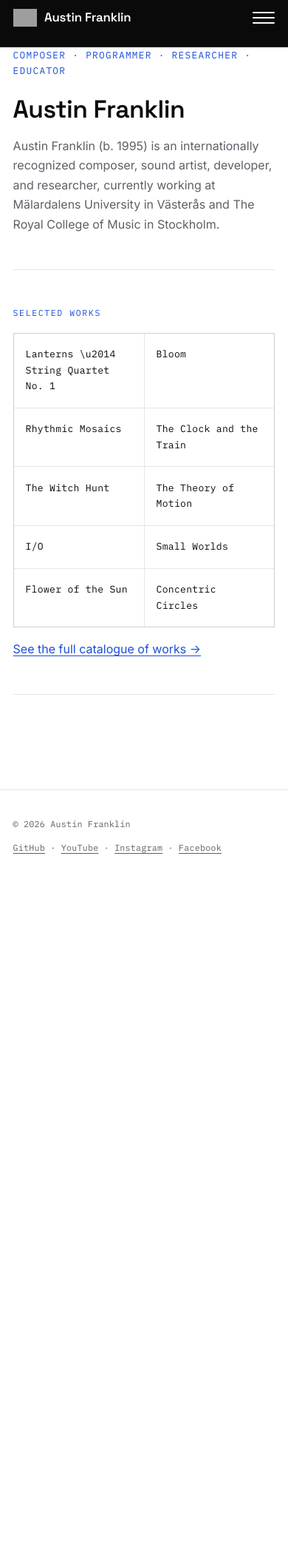
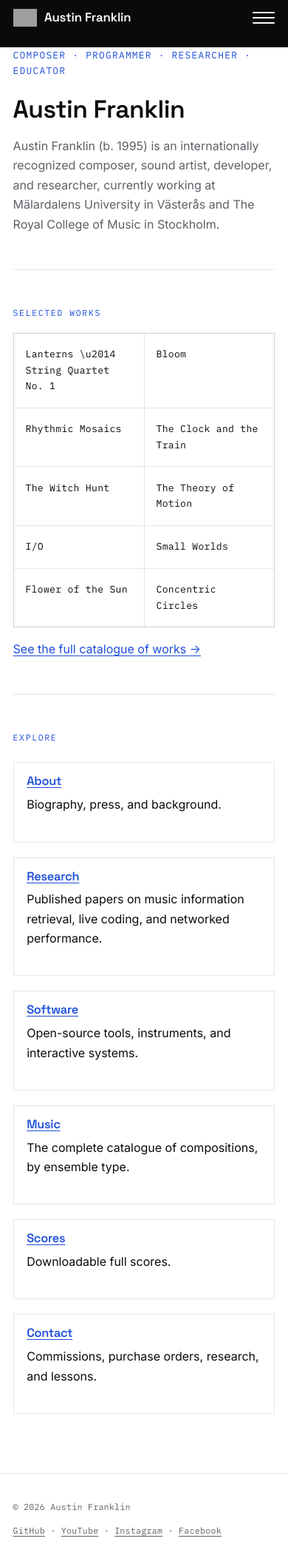
Before and after one commit to austinfranklin/austinfranklinmusic-site, a Jekyll site: the page built from index.html, in a window 390 px wide. Shown: the whole page at 74% size. Built offline with Jekyll 4.4.1, drawn with Linux system fonts in a browser that asks for light colours; before the commit the page ends 1190 px from its top, so only the background shows below that; grey boxes are pictures that could not be loaded.

Commit message:
update notation

```diff
--- a/_includes/nav.html
+++ b/_includes/nav.html
@@ -19,6 +19,7 @@
         <li><a href="{{ '/research/' | relative_url }}" {% if page.url == '/research/' %}class="active"{% endif %}>Research</a></li>
         <li><a href="{{ '/software/' | relative_url }}" {% if page.url == '/software/' %}class="active"{% endif %}>Software</a></li>
         <li><a href="{{ '/music/' | relative_url }}" {% if page.url == '/music/' %}class="active"{% endif %}>Music</a></li>
+        <li><a href="{{ '/scores/' | relative_url }}" {% if page.url == '/scores/' %}class="active"{% endif %}>Scores</a></li>
         <li><a href="{{ '/contact/' | relative_url }}" {% if page.url == '/contact/' %}class="active"{% endif %}>Contact</a></li>
       </ul>
     </nav>
--- a/assets/css/style.css
+++ b/assets/css/style.css
@@ -326,6 +326,29 @@
 .press-item { padding: 1.1rem 0; border-bottom: 1px solid var(--line); }
 .press-item cite { font-style: normal; color: var(--ink-soft); }
 
+/* ---------- Scores / downloads ---------- */
+.download-row {
+  display: flex;
+  align-items: baseline;
+  justify-content: space-between;
+  gap: 1rem;
+  padding: 0.85rem 0;
+  border-bottom: 1px solid var(--line);
+  flex-wrap: wrap;
+}
+.download-row .btn {
+  font-family: "IBM Plex Mono", monospace;
+  font-size: 0.73rem;
+  letter-spacing: 0.06em;
+  text-transform: uppercase;
+  border: 1px solid var(--line-strong);
+  padding: 0.35rem 0.8rem;
+  text-decoration: none;
+  color: var(--ink);
+  white-space: nowrap;
+}
+.download-row .btn:hover { border-color: var(--accent); color: var(--accent); background: var(--paper-raised); }
+
 /* ---------- Contact ---------- */
 .contact-block a.email {
   font-family: "Space Grotesk", sans-serif;
@@ -435,7 +458,7 @@
     padding: 0.85rem 0;
     border-bottom: 1px solid rgba(255, 255, 255, 0.1);
   }
-  .site-header { padding: 0.9rem 0; min-height: 15%; }
+  .site-header { padding: 0.9rem 0; min-height: auto; }
 }
 
 @media (max-width: 640px) {
--- a/assets/js/main.js
+++ b/assets/js/main.js
@@ -22,20 +22,26 @@
 
   /* ---------- Generative notation background ----------
      Notation trails the mouse whenever it moves \u2014 no click or drag
-     required, just hover. It's a loose scatter of notes (whole down to
-     32nd), rests, dynamics, and crescendo/diminuendo hairpins, all
-     faint grey and fading out after a few seconds.
+     required, just hover. It's a sparse, faint-grey scatter of notes
+     (whole down to 32nd), rests, dynamics, and crescendo/diminuendo
+     hairpins, following conventional notation rules cleanly (no
+     intentional rule-breaking).
 
-     Runs of 3+ consecutive notes have a 25% chance of getting a slur
-     drawn across them. Individual notes have an independent, low
-     chance of carrying an articulation: accent, marcato (the caret
-     mark, reserved for shorter note values), tremolo slashes, a trill,
-     or a hollow diamond "harmonic" notehead.
+     Notes and rests loosely align to an implied baseline that tracks
+     the mouse's vertical position, giving the scatter a sense of
+     "line spacing" without drawing an actual staff. Dynamics and
+     hairpins always sit below that baseline, the way they would sit
+     below a real staff. Runs of 3+ consecutive notes have a 25%
+     chance of getting a slur. Individual notes each have a low,
+     independent chance of an articulation \u2014 accent, marcato caret
+     (shorter notes only), tremolo, trill, or a hollow diamond
+     "harmonic" notehead \u2014 placed on the side opposite the stem so it
+     never collides with it.
 
      Every glyph is drawn upright (translate + uniform scale only,
-     never rotate), so nothing tilts or reorients with mouse direction.
-     Purely decorative, sits behind all page content, never intercepts
-     clicks, and turns itself off for reduced-motion users. */
+     never rotated), so nothing tilts or reorients with mouse
+     direction. Purely decorative, sits behind all page content, never
+     intercepts clicks, and turns itself off for reduced-motion users. */
 
   var reduceMotion =
     window.matchMedia &&
@@ -65,9 +71,11 @@
     var SHORT_DURATIONS = { eighth: true, "16th": true, "32nd": true };
     var FLAG_COUNT = { whole: 0, half: 0, quarter: 0, eighth: 1, "16th": 2, "32nd": 3 };
 
-    var MAX_AGE = 5000; // ms a glyph stays visible
-    var SPAWN_EVERY = 200; // px of pointer travel between glyphs (spaced out)
-    var GLYPH_SCALE = 1.75; // overall glyph size multiplier (larger)
+    var MAX_AGE = 3400; // ms a glyph stays visible
+    var SPAWN_EVERY = 140; // px of pointer travel between spawn opportunities
+    var SPAWN_CHANCE = 0.55; // of those opportunities, how many actually spawn (less frequent)
+    var GLYPH_SCALE = 1.7; // overall glyph size (a little bigger)
+    var BELOW_OFFSET = 34; // how far below the baseline dynamics/hairpins sit
     var INK = "12,13,14";
 
     function ink(a) {
@@ -105,17 +113,20 @@
 
     function spawnSymbol(x, y) {
       var now = performance.now();
-      var jx = x + (Math.random() - 0.5) * 14;
-      var jy = y + (Math.random() - 0.5) * 22;
       var r = Math.random();
 
       if (r < 0.58) {
+        // notes and rests hug an implied baseline \u2014 gentle jitter only
+        var jx = x + (Math.random() - 0.5) * 16;
+        var jy = y + (Math.random() - 0.5) * 12;
+
         var duration = pickWeighted(DURATIONS, DURATION_WEIGHTS);
         var stemUp = Math.random() > 0.5;
         var canTie =
-          lastNote && now - lastNote.t < 1200 && Math.random() < 0.24;
-        var glitch = Math.random() < 0.09;
-        var tremolo = duration !== "whole" && Math.random() < 0.15;
+          lastNote &&
+          lastNote.duration === duration &&
+          now - lastNote.t < 1200 &&
+          Math.random() < 0.24;
 
         var sym = {
           type: "note",
@@ -124,15 +135,14 @@
           y: jy,
           t: now,
           stemUp: stemUp,
-          glitch: glitch,
           tieFrom: canTie ? { x: lastNote.x, y: lastNote.y } : null,
           harmonic: Math.random() < 0.15,
           accent: Math.random() < 0.2,
           marcato: !!SHORT_DURATIONS[duration] && Math.random() < 0.22,
-          tremolo: tremolo,
-          tremoloCount: tremolo ? 1 + Math.floor(Math.random() * 3) : 0,
+          tremolo: duration !== "whole" && Math.random() < 0.15,
           trill: Math.random() < 0.12,
         };
+        sym.tremoloCount = sym.tremolo ? 1 + Math.floor(Math.random() * 3) : 0;
         symbols.push(sym);
         lastNote = sym;
 
@@ -151,30 +161,37 @@
         }
       } else if (r < 0.78) {
         resetRun();
+        var jrx = x + (Math.random() - 0.5) * 16;
+        var jry = y + (Math.random() - 0.5) * 12;
         var restDuration = pickWeighted(DURATIONS, DURATION_WEIGHTS);
         symbols.push({
           type: "rest",
           duration: restDuration,
-          x: jx,
-          y: jy,
+          x: jrx,
+          y: jry,
           t: now,
         });
       } else if (r < 0.92) {
         resetRun();
+        // dynamics sit below the baseline, the way they do under a real staff
+        var jdx = x + (Math.random() - 0.5) * 16;
+        var jdy = y + BELOW_OFFSET + (Math.random() - 0.5) * 8;
         symbols.push({
           type: "dynamic",
           text: DYNAMICS[Math.floor(Math.random() * DYNAMICS.length)],
-          x: jx,
-          y: jy,
+          x: jdx,
+          y: jdy,
           t: now,
         });
       } else {
         resetRun();
+        var jhx = x + (Math.random() - 0.5) * 16;
+        var jhy = y + BELOW_OFFSET + (Math.random() - 0.5) * 8;
         symbols.push({
           type: "hairpin",
           crescendo: Math.random() > 0.5,
-          x: jx,
-          y: jy,
+          x: jhx,
+          y: jhy,
           t: now,
         });
       }
@@ -186,8 +203,8 @@
         var dy = y - lastPoint.y;
         distSinceSpawn += Math.sqrt(dx * dx + dy * dy);
         if (distSinceSpawn > SPAWN_EVERY) {
-          spawnSymbol(x, y);
           distSinceSpawn = 0;
+          if (Math.random() < SPAWN_CHANCE) spawnSymbol(x, y);
         }
       } else {
         spawnSymbol(x, y);
@@ -239,7 +256,7 @@
       var stemYend = 0;
 
       if (hasStem) {
-        var stemLen = 19 + (sym.glitch ? 7 : 0);
+        var stemLen = 19;
         stemX = sym.stemUp ? size * 0.92 : -size * 0.92;
         stemYend = sym.stemUp ? -stemLen : stemLen;
         ctx.beginPath();
@@ -248,7 +265,6 @@
         ctx.stroke();
 
         var flags = FLAG_COUNT[sym.duration] || 0;
-        if (sym.glitch) flags += 1; // occasional rule-breaking extra flag
         for (var i = 0; i < flags; i++) {
           var fy = stemYend + (sym.stemUp ? i * 7 : -i * 7);
           ctx.beginPath();
@@ -263,22 +279,28 @@
         }
       }
 
-      /* ---- Articulations ---- */
+      /* ---- Articulations: placed opposite the stem so they never collide with it.
+         side = 1 means below the notehead, -1 means above. Whole notes (no stem)
+         default to above, matching common practice. ---- */
+      var side = hasStem ? (sym.stemUp ? 1 : -1) : -1;
 
       if (sym.accent) {
-        var ax = -size - 9;
+        var ay = side * (size + 8);
+        var farY = ay + side * 6;
         ctx.beginPath();
-        ctx.moveTo(ax, -4);
-        ctx.lineTo(ax + 7, 0);
-        ctx.lineTo(ax, 4);
+        ctx.moveTo(-6, farY);
+        ctx.lineTo(0, ay);
+        ctx.lineTo(6, farY);
         ctx.stroke();
       }
 
       if (sym.marcato) {
+        var my = side * (size + 6);
+        var apexY = my + side * 7;
         ctx.beginPath();
-        ctx.moveTo(-4, -size - 6);
-        ctx.lineTo(0, -size - 13);
-        ctx.lineTo(4, -size - 6);
+        ctx.moveTo(-4, my);
+        ctx.lineTo(0, apexY);
+        ctx.lineTo(4, my);
         ctx.stroke();
       }
 
@@ -287,21 +309,22 @@
         for (var k = 0; k < sym.tremoloCount; k++) {
           var yy = midY + (k - (sym.tremoloCount - 1) / 2) * 6;
           ctx.beginPath();
-          ctx.moveTo(stemX - 4, yy + 2.5);
-          ctx.lineTo(stemX + 4, yy - 2.5);
+          ctx.moveTo(stemX - 6, yy + 3.5);
+          ctx.lineTo(stemX + 6, yy - 3.5);
           ctx.stroke();
         }
       }
 
       if (sym.trill) {
+        var ty = side * (size + 15);
         ctx.font = "italic 700 12px Georgia, 'Times New Roman', serif";
-        ctx.textAlign = "left";
-        ctx.textBaseline = "alphabetic";
-        ctx.fillText("tr", -5, -size - 15);
+        ctx.textAlign = "center";
+        ctx.textBaseline = "middle";
+        ctx.fillText("tr", -8, ty);
         ctx.beginPath();
-        ctx.moveTo(9, -size - 18);
-        ctx.bezierCurveTo(13, -size - 23, 17, -size - 13, 21, -size - 18);
-        ctx.bezierCurveTo(25, -size - 23, 29, -size - 13, 33, -size - 18);
+        ctx.moveTo(2, ty);
+        ctx.bezierCurveTo(6, ty - side * 5, 10, ty + side * 5, 14, ty);
+        ctx.bezierCurveTo(18, ty - side * 5, 22, ty + side * 5, 26, ty);
         ctx.lineWidth = 1;
         ctx.stroke();
       }
@@ -346,7 +369,7 @@
     }
 
     function drawDynamic(sym, alpha) {
-      ctx.fillStyle = ink(Math.min(1, alpha * 1.15));
+      ctx.fillStyle = ink(Math.min(1, alpha * 1.1));
       ctx.font = "italic 700 15px Georgia, 'Times New Roman', serif";
       ctx.textAlign = "center";
       ctx.textBaseline = "middle";
@@ -411,8 +434,8 @@
         var age = now - s.t;
         var alpha = Math.max(0, 1 - age / MAX_AGE);
         if (alpha <= 0) return;
-        if (s.type === "note" && s.tieFrom) drawTie(s.tieFrom, s, alpha * 0.3);
-        else if (s.type === "slur") drawSlur(s.points, alpha * 0.28);
+        if (s.type === "note" && s.tieFrom) drawTie(s.tieFrom, s, alpha * 0.22);
+        else if (s.type === "slur") drawSlur(s.points, alpha * 0.2);
       });
 
       symbols.forEach(function (s) {
@@ -423,10 +446,10 @@
         ctx.save();
         ctx.translate(s.x, s.y);
         ctx.scale(GLYPH_SCALE, GLYPH_SCALE);
-        if (s.type === "note") drawNote(s, alpha * 0.32);
-        else if (s.type === "rest") drawRest(s, alpha * 0.3);
-        else if (s.type === "dynamic") drawDynamic(s, alpha * 0.3);
-        else if (s.type === "hairpin") drawHairpin(s, alpha * 0.26);
+        if (s.type === "note") drawNote(s, alpha * 0.24);
+        else if (s.type === "rest") drawRest(s, alpha * 0.22);
+        else if (s.type === "dynamic") drawDynamic(s, alpha * 0.22);
+        else if (s.type === "hairpin") drawHairpin(s, alpha * 0.19);
         ctx.restore();
       });
 
--- a/index.html
+++ b/index.html
@@ -32,3 +32,45 @@
 <div class="wrap">
   <hr class="rule">
 </div>
+
+<section class="wrap">
+  <p class="eyebrow">Explore</p>
+  <div class="card-grid">
+    <div class="card">
+      <div class="card-body">
+        <h3><a href="{{ '/about/' | relative_url }}">About</a></h3>
+        <p>Biography, press, and background.</p>
+      </div>
+    </div>
+    <div class="card">
+      <div class="card-body">
+        <h3><a href="{{ '/research/' | relative_url }}">Research</a></h3>
+        <p>Published papers on music information retrieval, live coding, and networked performance.</p>
+      </div>
+    </div>
+    <div class="card">
+      <div class="card-body">
+        <h3><a href="{{ '/software/' | relative_url }}">Software</a></h3>
+        <p>Open-source tools, instruments, and interactive systems.</p>
+      </div>
+    </div>
+    <div class="card">
+      <div class="card-body">
+        <h3><a href="{{ '/music/' | relative_url }}">Music</a></h3>
+        <p>The complete catalogue of compositions, by ensemble type.</p>
+      </div>
+    </div>
+    <div class="card">
+      <div class="card-body">
+        <h3><a href="{{ '/scores/' | relative_url }}">Scores</a></h3>
+        <p>Downloadable full scores.</p>
+      </div>
+    </div>
+    <div class="card">
+      <div class="card-body">
+        <h3><a href="{{ '/contact/' | relative_url }}">Contact</a></h3>
+        <p>Commissions, purchase orders, research, and lessons.</p>
+      </div>
+    </div>
+  </div>
+</section>
```
Also changed, not shown: scores/index.md (added, +34 -0 lines), README.md, 2 other files.
